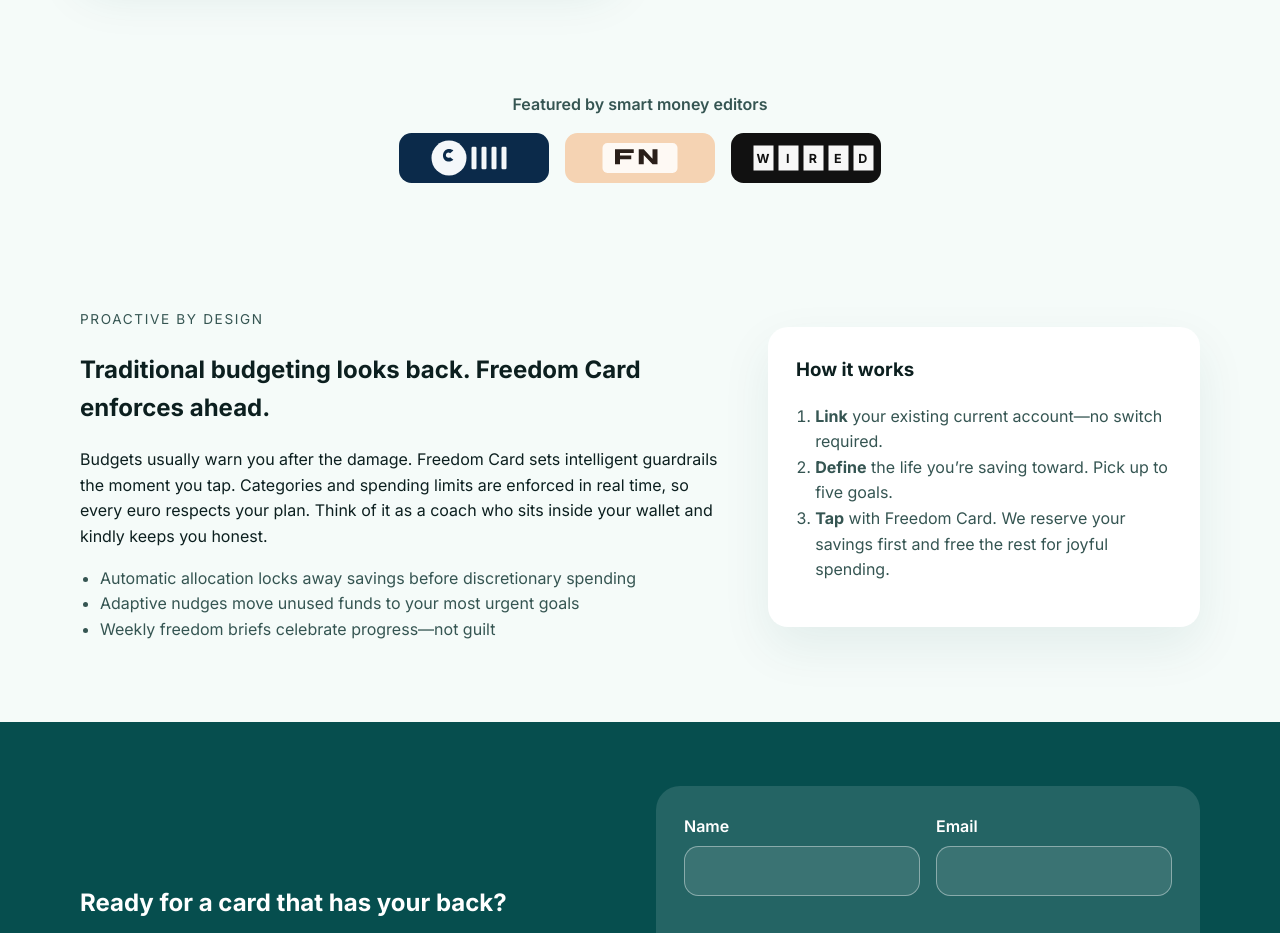
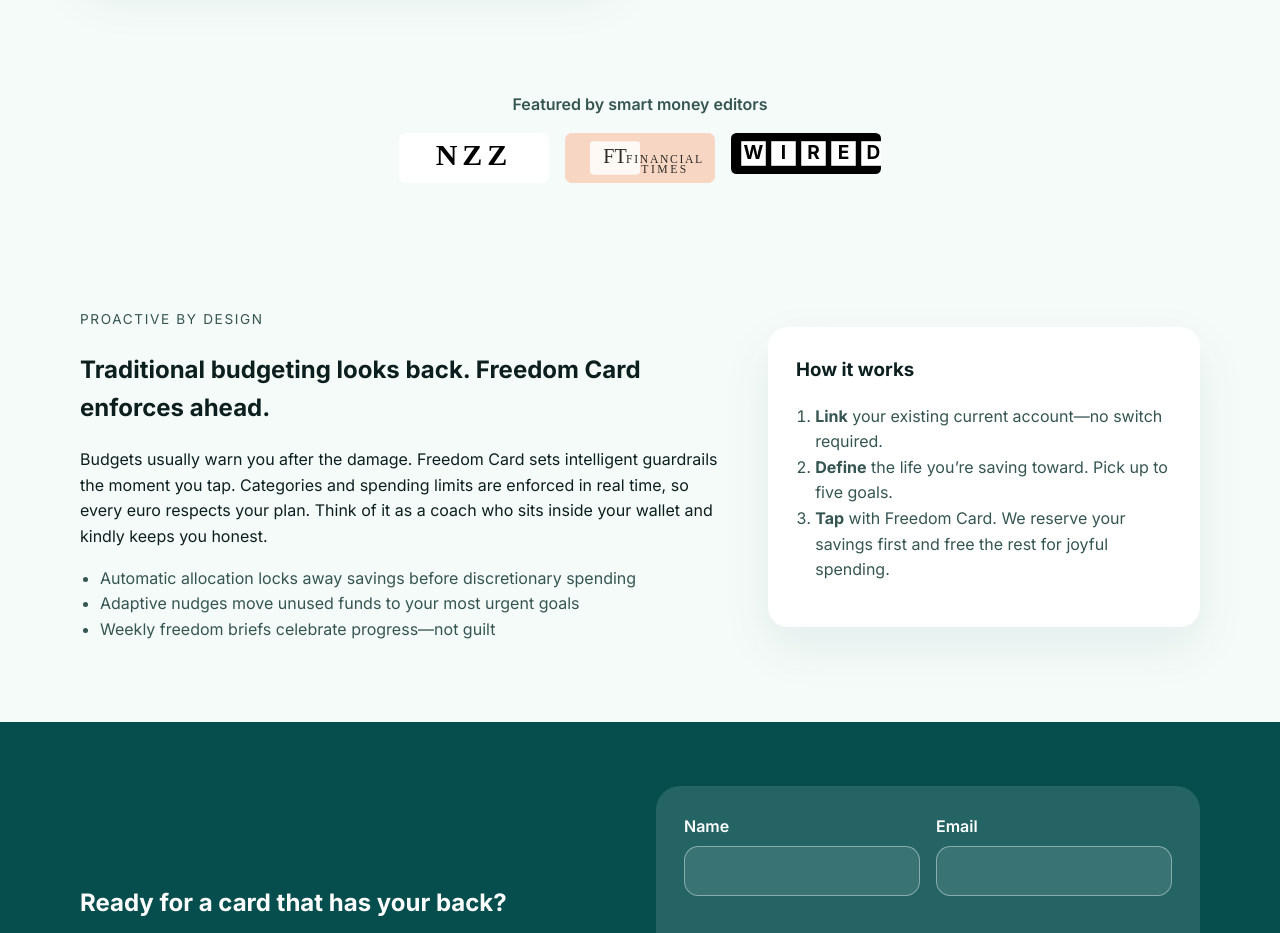
Before and after one commit to giostoacc/freedomcard2, a plain HTML site: page index.html in a window 1280 px wide. Shown: the part 1300-2233 px from the top of the page. Drawn offline with Linux system fonts and the light colour scheme.

Commit message:
Replace press logos with provided assets

```diff
--- a/index.html
+++ b/index.html
@@ -111,42 +111,14 @@
       <div class="container">
         <p class="press-label">Featured by smart money editors</p>
         <div class="press-logos">
-          <span class="press-logo" aria-label="The Guardian">
-            <svg viewBox="0 0 120 40" role="img" aria-hidden="true">
-              <title>The Guardian</title>
-              <rect width="120" height="40" rx="10" fill="#0B2A4A" />
-              <circle cx="40" cy="20" r="14" fill="#f4f7fa" />
-              <path d="M43.5 14c-2-1.7-5.2-1.6-7 .3-1.9 2-1.7 5.6.3 7.4 1.9 1.7 4.9 1.5 6.7-.3l-2.6-2.1c-.7.7-2 .7-2.8-.1-.8-.8-.8-2.2 0-3.1.8-.8 2-.8 2.8 0l2.6-2.1z" fill="#0B2A4A" />
-              <rect x="58" y="11" width="4" height="18" fill="#f4f7fa" rx="1" />
-              <rect x="66" y="11" width="4" height="18" fill="#f4f7fa" rx="1" />
-              <rect x="74" y="11" width="4" height="18" fill="#f4f7fa" rx="1" />
-              <rect x="82" y="11" width="4" height="18" fill="#f4f7fa" rx="1" />
-            </svg>
+          <span class="press-logo">
+            <img src="assets/logos/nzz.svg" alt="Featured by NZZ" loading="lazy" />
           </span>
-          <span class="press-logo" aria-label="Financial Times">
-            <svg viewBox="0 0 120 40" role="img" aria-hidden="true">
-              <title>Financial Times</title>
-              <rect width="120" height="40" rx="10" fill="#f5d3b3" />
-              <rect x="30" y="8" width="60" height="24" fill="#fef9f4" rx="4" />
-              <path d="M40 25V13h15v3h-11v2h9v3h-9v4h-4z" fill="#2a1f19" />
-              <path d="M59 25V13h4l7 7.6V13h4v12h-4l-7-7.4V25h-4z" fill="#2a1f19" />
-            </svg>
+          <span class="press-logo">
+            <img src="assets/logos/financial-times.svg" alt="Featured by Financial Times" loading="lazy" />
           </span>
-          <span class="press-logo" aria-label="WIRED">
-            <svg viewBox="0 0 120 40" role="img" aria-hidden="true">
-              <title>WIRED</title>
-              <rect width="120" height="40" rx="10" fill="#111" />
-              <rect x="18" y="10" width="16" height="20" fill="#f7f7f7" />
-              <rect x="38" y="10" width="16" height="20" fill="#f7f7f7" />
-              <rect x="58" y="10" width="16" height="20" fill="#f7f7f7" />
-              <rect x="78" y="10" width="16" height="20" fill="#f7f7f7" />
-              <rect x="98" y="10" width="16" height="20" fill="#f7f7f7" />
-              <text x="26" y="24" text-anchor="middle" font-size="10" font-weight="700" fill="#111" letter-spacing="1" font-family="'Inter', 'Arial Black', sans-serif">W</text>
-              <text x="46" y="24" text-anchor="middle" font-size="10" font-weight="700" fill="#111" letter-spacing="1" font-family="'Inter', 'Arial Black', sans-serif">I</text>
-              <text x="66" y="24" text-anchor="middle" font-size="10" font-weight="700" fill="#111" letter-spacing="1" font-family="'Inter', 'Arial Black', sans-serif">R</text>
-              <text x="86" y="24" text-anchor="middle" font-size="10" font-weight="700" fill="#111" letter-spacing="1" font-family="'Inter', 'Arial Black', sans-serif">E</text>
-              <text x="106" y="24" text-anchor="middle" font-size="10" font-weight="700" fill="#111" letter-spacing="1" font-family="'Inter', 'Arial Black', sans-serif">D</text>
-            </svg>
+          <span class="press-logo">
+            <img src="assets/logos/wired.svg" alt="Featured by WIRED" loading="lazy" />
           </span>
         </div>
       </div>
--- a/styles/main.css
+++ b/styles/main.css
@@ -426,6 +426,7 @@ textarea:focus {
   width: 150px;
 }
 
+.press-logo img,
 .press-logo svg {
   width: 100%;
   height: auto;
```
Also changed, not shown: assets/logos/financial-times.svg (added), assets/logos/nzz.svg (added), assets/logos/wired.svg (added).
